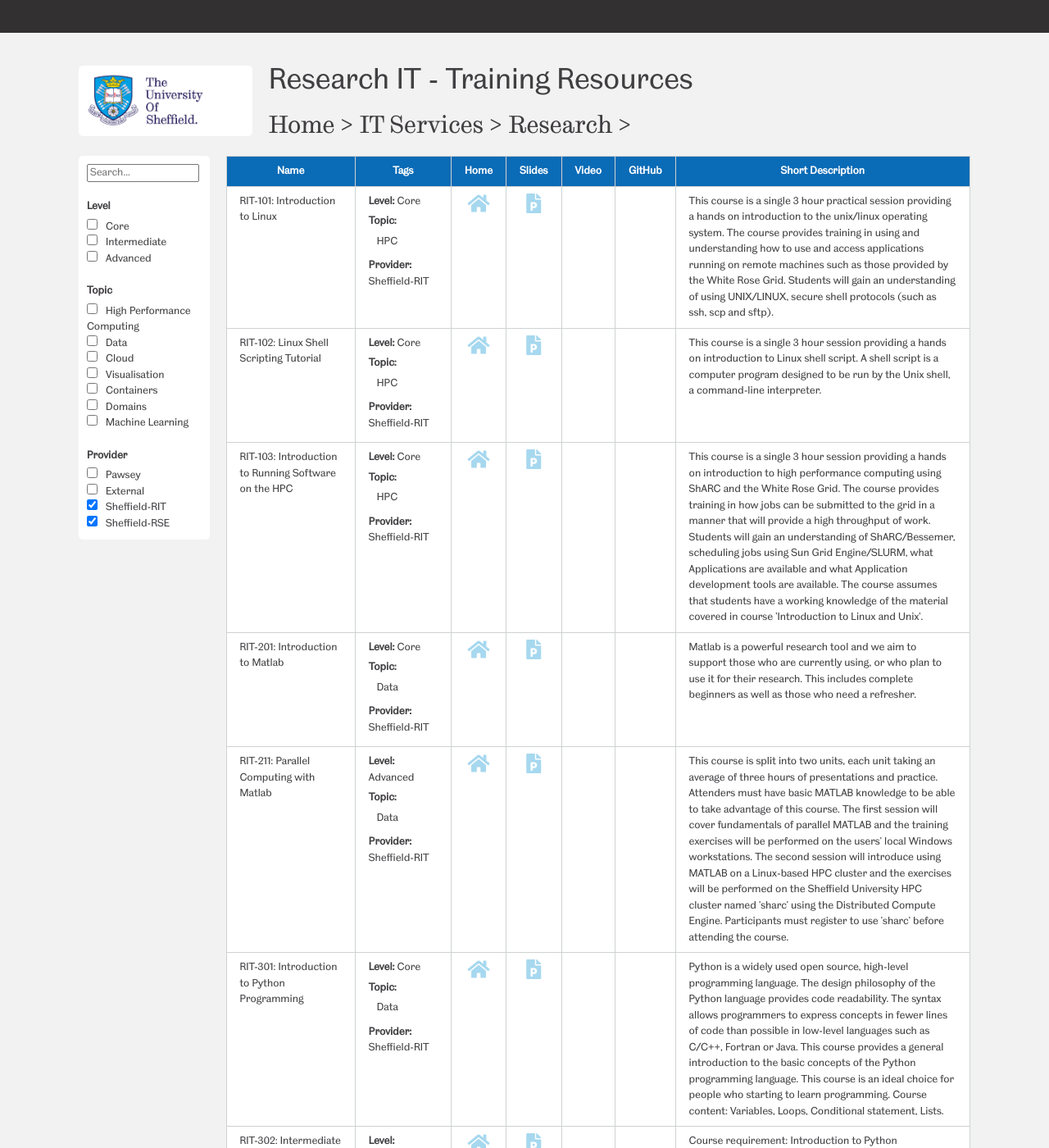
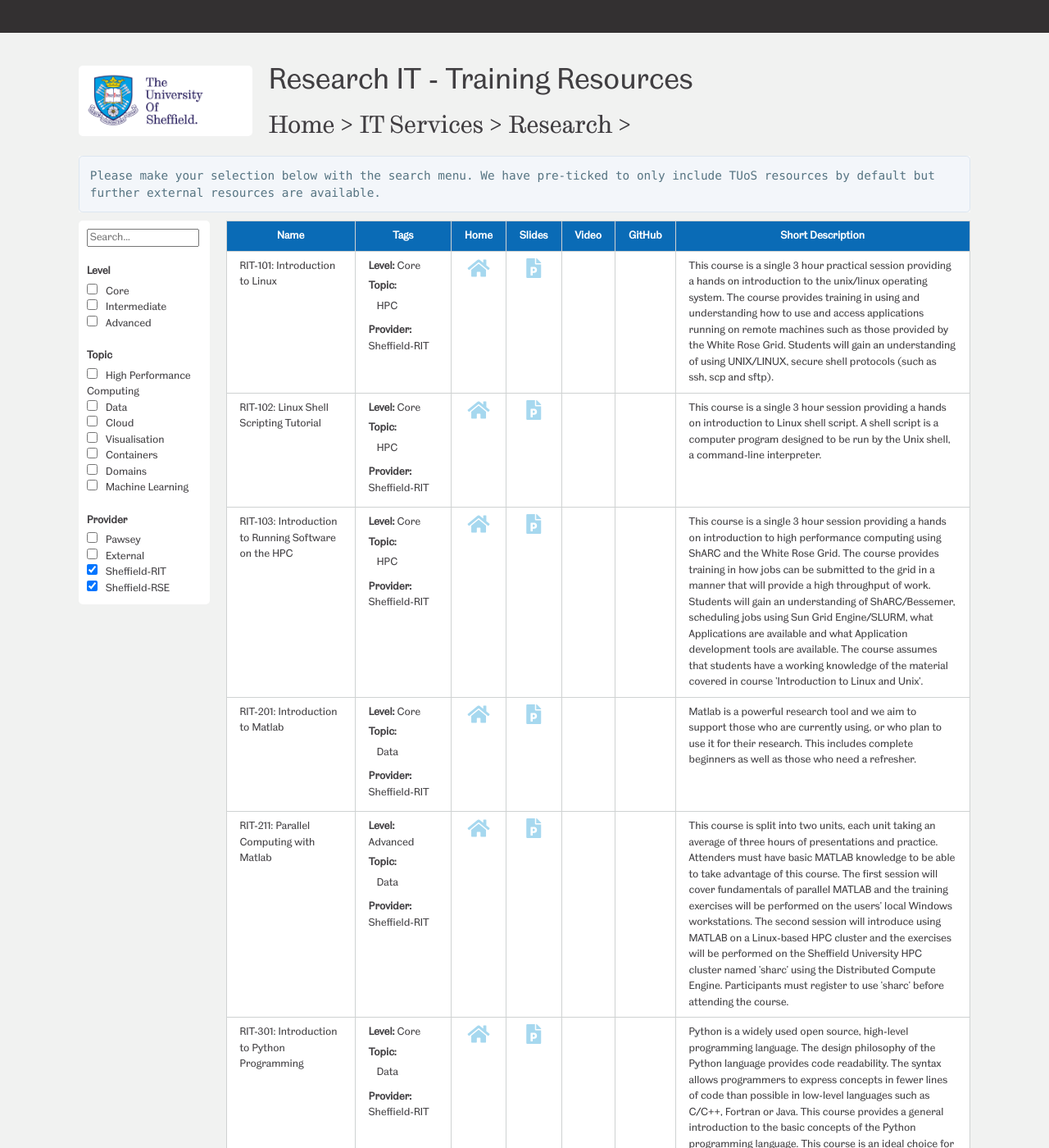
Before and after one commit to rcgsheffield/TUoS-RIT-training-resources, a Jekyll site: the page built from training.md, in a window 1280 px wide and 1400 px high. Shown: the whole window at 82% size. Built offline with Jekyll 4.4.1, drawn with Linux system fonts in a browser that asks for light colours; the repository's description, which GitHub fills in, is left out.

Commit message:
Add notice of default selection and adjust notice display for smaller resolutions

```diff
--- a/_layouts/default.html
+++ b/_layouts/default.html
@@ -37,6 +37,8 @@
                   <a href="https://www.sheffield.ac.uk/it-services/research">Research &gt;</a>
                 </div>
               </div>
+
+              <div class="highlight" style="margin-bottom:10px;"><pre>Please make your selection below with the search menu. We have pre-ticked to only include TUoS resources by default but further external resources are available.</pre></div>
 
       <div class="main-content-search">
         <div>
--- a/_sass/jekyll-theme-cayman-red.scss
+++ b/_sass/jekyll-theme-cayman-red.scss
@@ -329,19 +329,26 @@
     }
   }
 
+  @media screen and (max-width: 1015px) {
+    .highlight {
+    margin-top:50px;
+    }
+  }
+
   .highlight {
     margin-bottom: 1rem;
 
     pre {
+      white-space: initial;
       margin-bottom: 0;
-      word-break: normal;
+      word-break: break-word ;
     }
   }
 
   .highlight pre,
   pre {
     padding: 0.8rem;
-    overflow: auto;
+    overflow:auto ;
     font-size: 0.9rem;
     line-height: 1.45;
     border-radius: 0.3rem;
```
